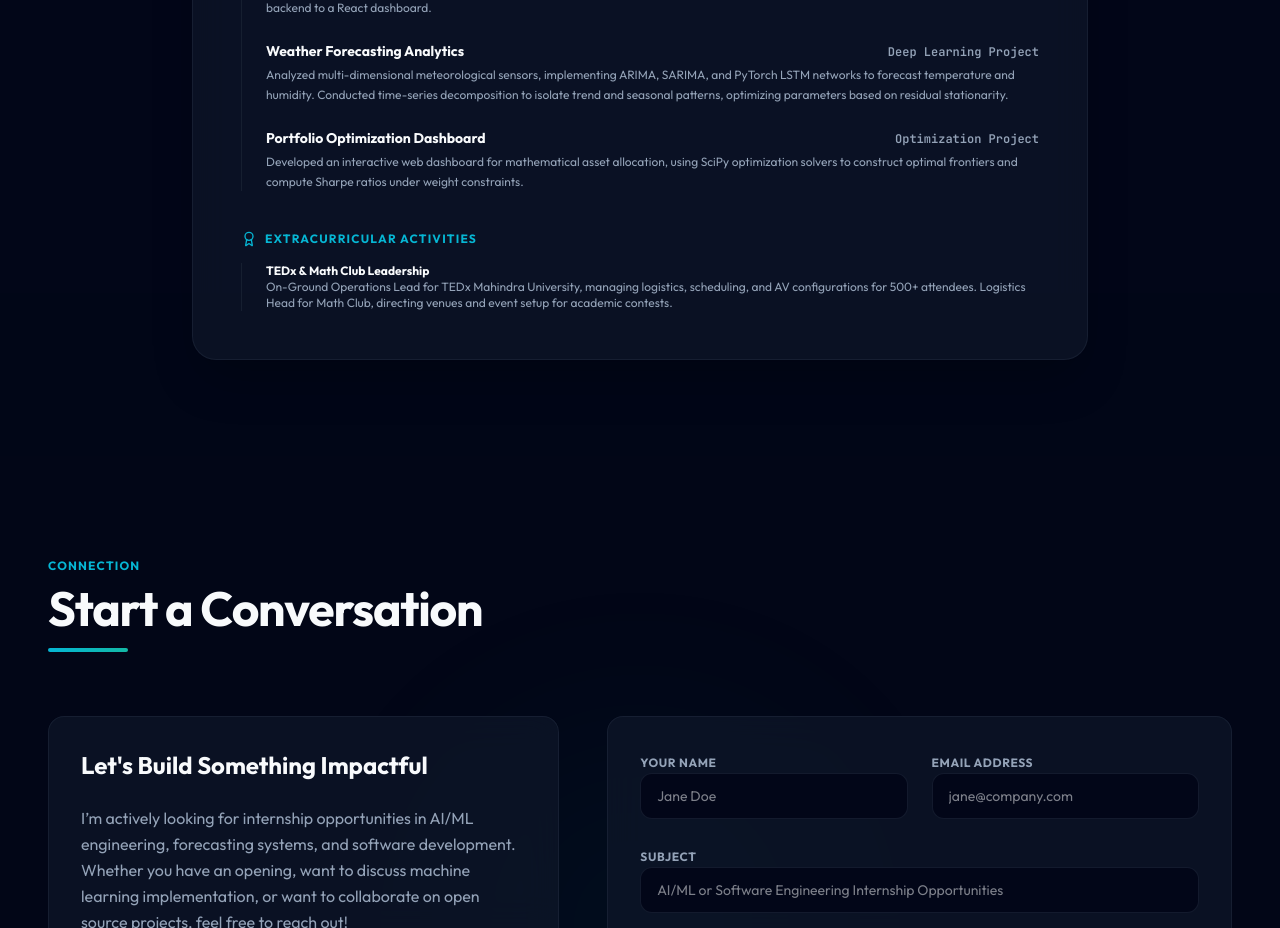
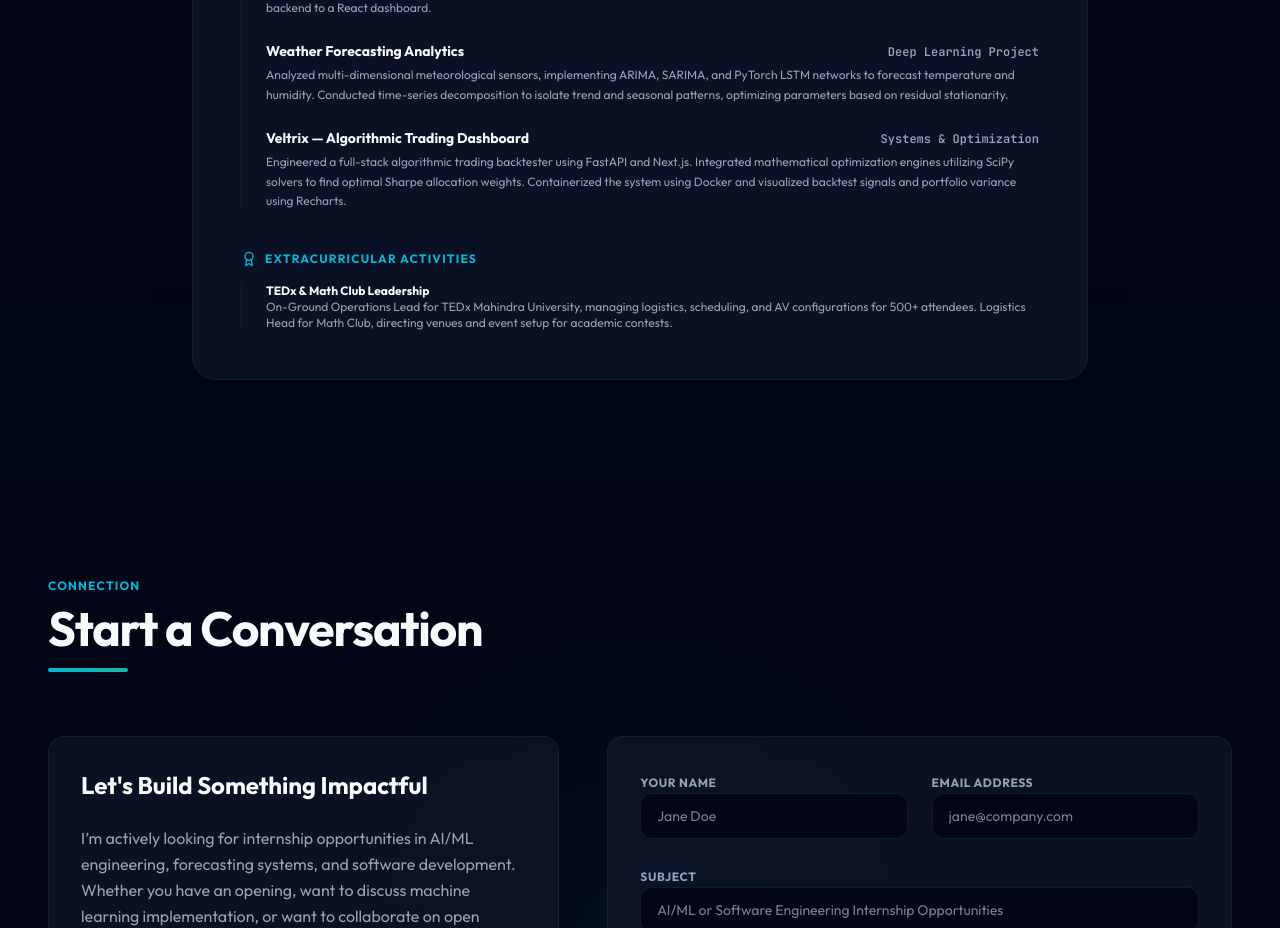
Before and after one commit to VenkataVinesh/PortFolio_Build_Gem, a React (Vite) app: page / in a window 1280 px wide. Shown: the part 9360-10288 px from the top of the page. Built offline with nearby package versions, Linux system fonts and the light colour scheme.

Commit message:
feat: replace Portfolio Optimization Dashboard with Veltrix in CV page

```diff
--- a/src/components/Resume.jsx
+++ b/src/components/Resume.jsx
@@ -164,16 +164,16 @@ const Resume = () => {
                 </p>
               </div>
 
-              {/* Portfolio Optimization */}
+              {/* Veltrix */}
               <div className="space-y-1">
                 <div className="flex justify-between items-baseline gap-4 flex-wrap">
                   <h5 className="text-sm font-bold text-text-main">
-                    Portfolio Optimization Dashboard
+                    Veltrix — Algorithmic Trading Dashboard
                   </h5>
-                  <span className="text-xs font-semibold text-text-sub font-mono">Optimization Project</span>
+                  <span className="text-xs font-semibold text-text-sub font-mono">Systems & Optimization</span>
                 </div>
                 <p className="text-xs text-text-sub leading-relaxed">
-                  Developed an interactive web dashboard for mathematical asset allocation, using SciPy optimization solvers to construct optimal frontiers and compute Sharpe ratios under weight constraints.
+                  Engineered a full-stack algorithmic trading backtester using FastAPI and Next.js. Integrated mathematical optimization engines utilizing SciPy solvers to find optimal Sharpe allocation weights. Containerized the system using Docker and visualized backtest signals and portfolio variance using Recharts.
                 </p>
               </div>
             </div>
```
